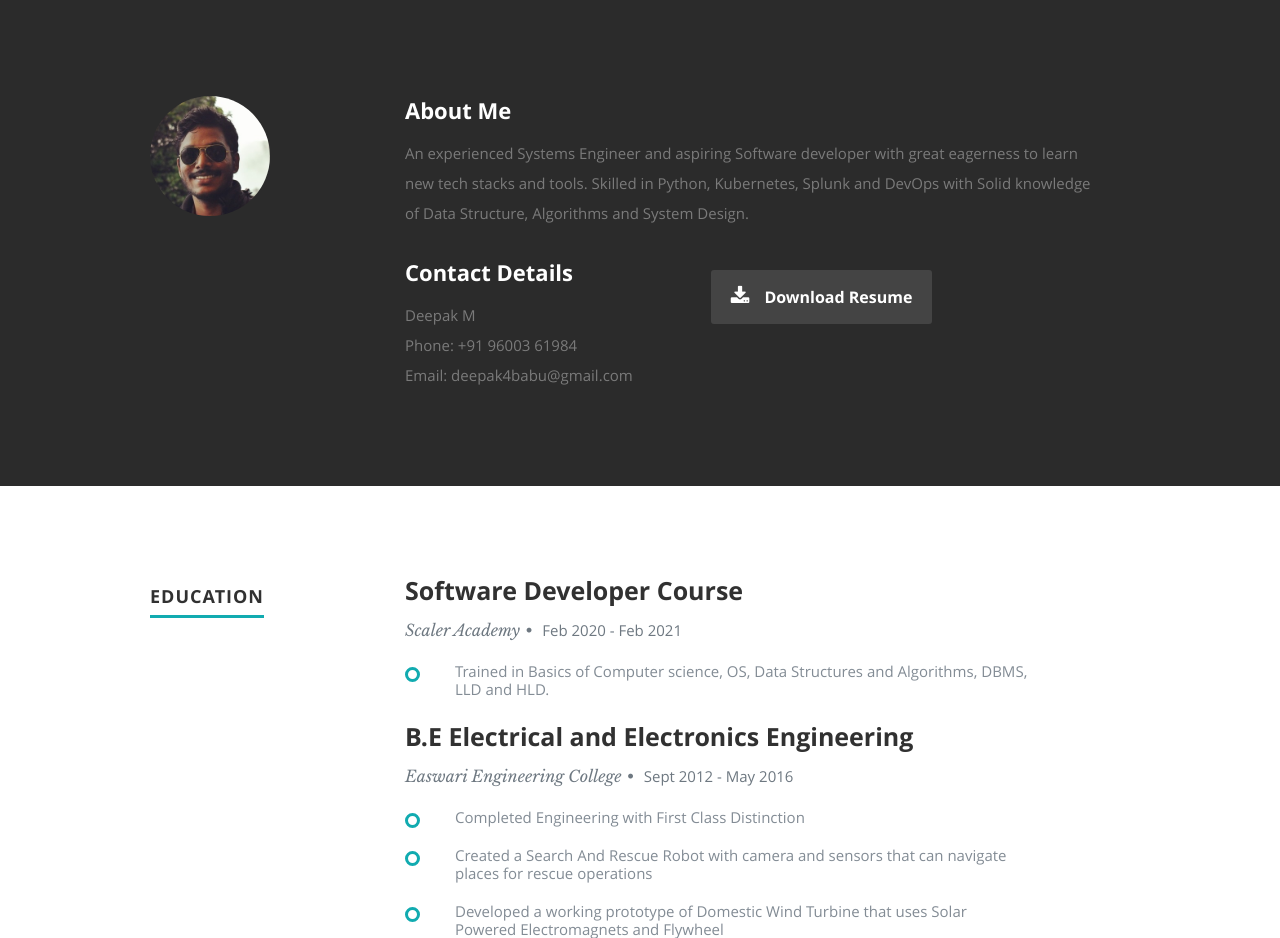
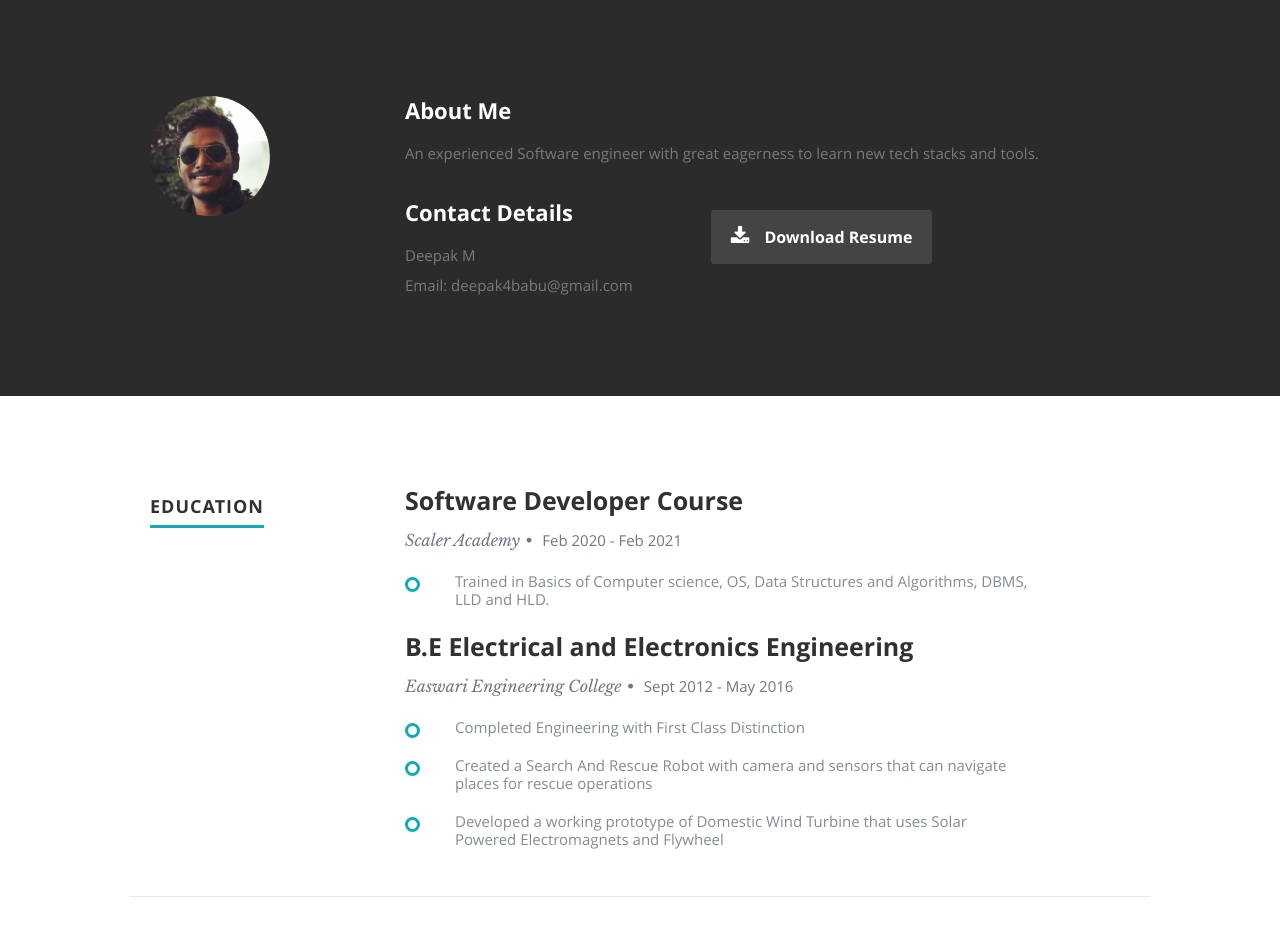
Before and after one commit to deepak4babu/deepak4babu.github.io, a plain HTML site: page index.html in a window 1280 px wide. Shown: the part 800-1738 px from the top of the page. Drawn offline with nearby package versions, Linux system fonts and the light colour scheme.

Commit message:
updated intro

```diff
--- a/index.html
+++ b/index.html
@@ -89,7 +89,7 @@
 
             <h2>About Me</h2>
 
-            <p> An experienced Systems Engineer and aspiring Software developer with great eagerness to learn new tech stacks and tools. Skilled in Python, Kubernetes, Splunk and DevOps with Solid knowledge of Data Structure, Algorithms and System Design.
+            <p> An experienced Software engineer with great eagerness to learn new tech stacks and tools.
             </p>
 
             <div class="row">
@@ -99,7 +99,6 @@
                   <h2>Contact Details</h2>
                   <p class="address">
                      <span>Deepak M</span><br>
-                     <span>Phone: +91 96003 61984</span><br>
                      <span>Email: deepak4babu@gmail.com</span>
 					   </p>
 
```
